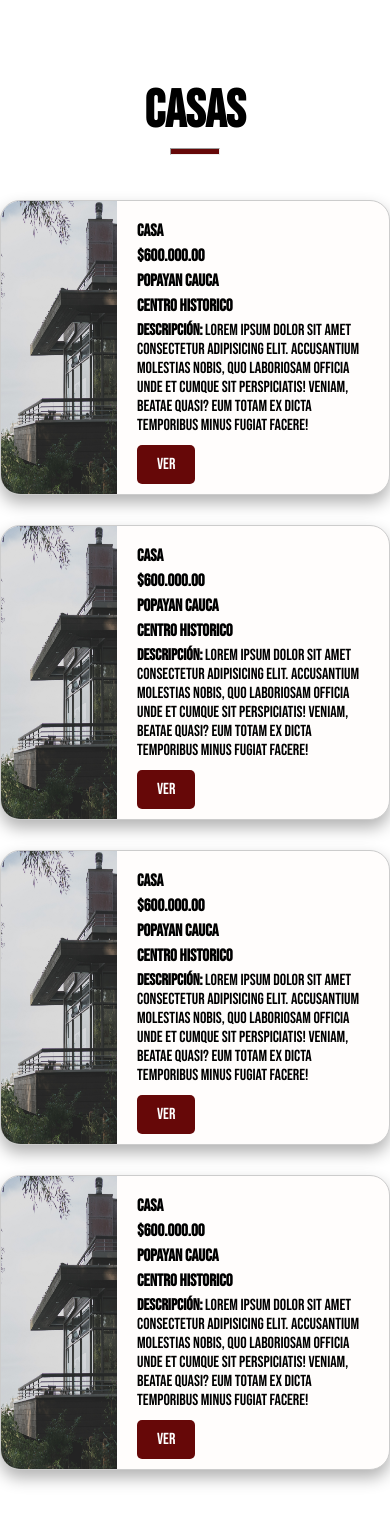
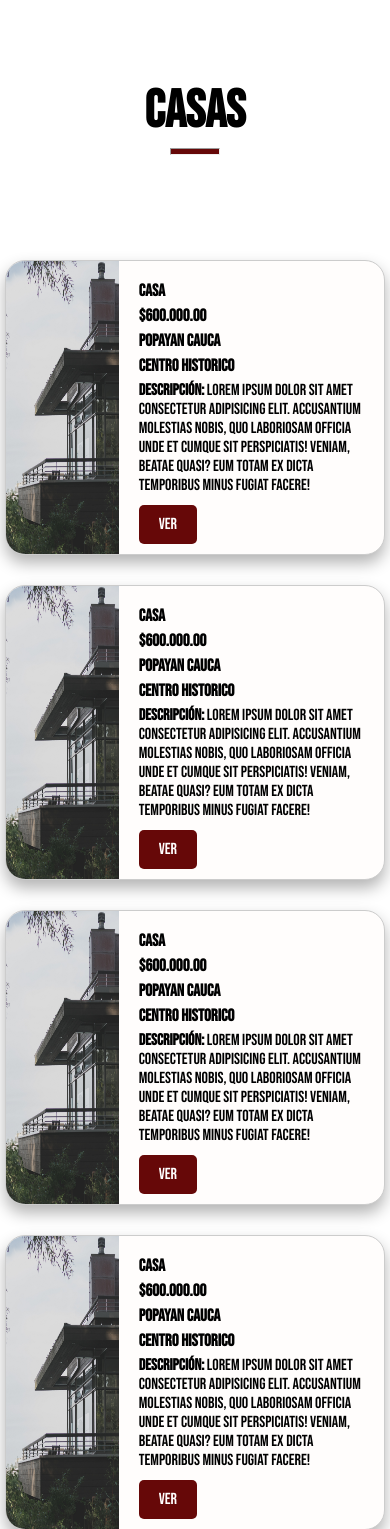
Before and after one commit to JoseRodriguez11/ColHome, a PHP site: page / in a window 390 px wide. Shown: the part 1892-3421 px from the top of the page. Run offline with PHP 8.4, Linux system fonts and the light colour scheme.

Commit message:
Update style.css

```diff
--- a/styles/style.css
+++ b/styles/style.css
@@ -956,7 +956,10 @@ details[open] summary::before{
         padding-bottom: 20px;
 
     }
-
+    .card-container{
+        margin-top: 100px;
+        padding: 0 5px;
+    }
     .card {
         width: 100%;
     }
```
